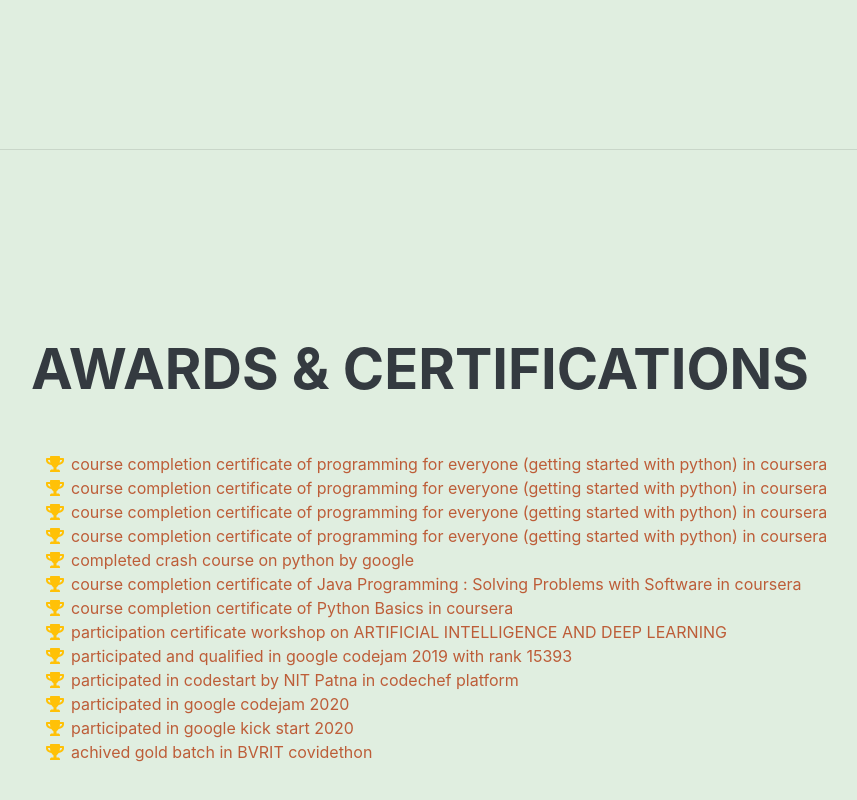
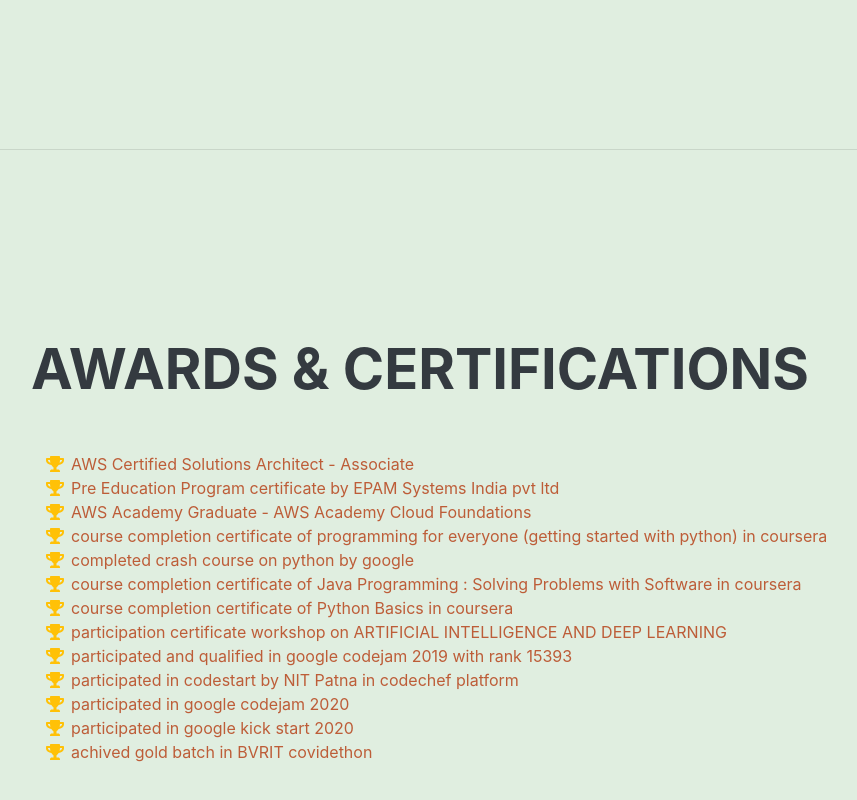
Before and after one commit to hemanthsagar/hemanthsagar.github.io, a plain HTML site: page index.html in a window 1280 px wide. Shown: the part 3855-4655 px from the top of the page, without its empty margins (289-1146 px from the left). Drawn offline with nearby package versions, Linux system fonts and the light colour scheme; a web font is replaced by a local one.

Commit message:
Update index.html

```diff
--- a/index.html
+++ b/index.html
@@ -166,13 +166,13 @@
                     <h2 class="mb-5">Awards & Certifications</h2>
                     <ul class="fa-ul mb-0">
 			<li>
-                            <span class="fa-li"><i class="fas fa-trophy text-warning"></i></span><a href=https://drive.google.com/file/d/1PXiZ10hqKs8DSv8MVY3g9ImCikFHkh9W/view?usp=sharing>course completion certificate of programming for everyone (getting started with python) in coursera</a>
+                            <span class="fa-li"><i class="fas fa-trophy text-warning"></i></span><a href=https://drive.google.com/file/d/1PXiZ10hqKs8DSv8MVY3g9ImCikFHkh9W/view?usp=sharing>AWS Certified Solutions Architect - Associate</a>
                         </li>
 			<li>
-                            <span class="fa-li"><i class="fas fa-trophy text-warning"></i></span><a href=https://drive.google.com/file/d/1VuFGoFATOlGf9hlkpDOwR4KKp4cGMYJ1/view?usp=sharing>course completion certificate of programming for everyone (getting started with python) in coursera</a>
+                            <span class="fa-li"><i class="fas fa-trophy text-warning"></i></span><a href=https://drive.google.com/file/d/1VuFGoFATOlGf9hlkpDOwR4KKp4cGMYJ1/view?usp=sharing>Pre Education Program certificate by EPAM Systems India pvt ltd</a>
                         </li>
 			<li>
-                            <span class="fa-li"><i class="fas fa-trophy text-warning"></i></span><a href=https://www.credly.com/badges/57581853-1028-47e5-8c2c-ba966e68ddf3>course completion certificate of programming for everyone (getting started with python) in coursera</a>
+                            <span class="fa-li"><i class="fas fa-trophy text-warning"></i></span><a href=https://www.credly.com/badges/57581853-1028-47e5-8c2c-ba966e68ddf3>AWS Academy Graduate - AWS Academy Cloud Foundations</a>
                         </li>
                         <li>
                             <span class="fa-li"><i class="fas fa-trophy text-warning"></i></span><a href=https://drive.google.com/file/d/1Z89njGuxJcjQkmZu7FWazrmLZiTeK72K/view?usp=sharing>course completion certificate of programming for everyone (getting started with python) in coursera</a>
```
